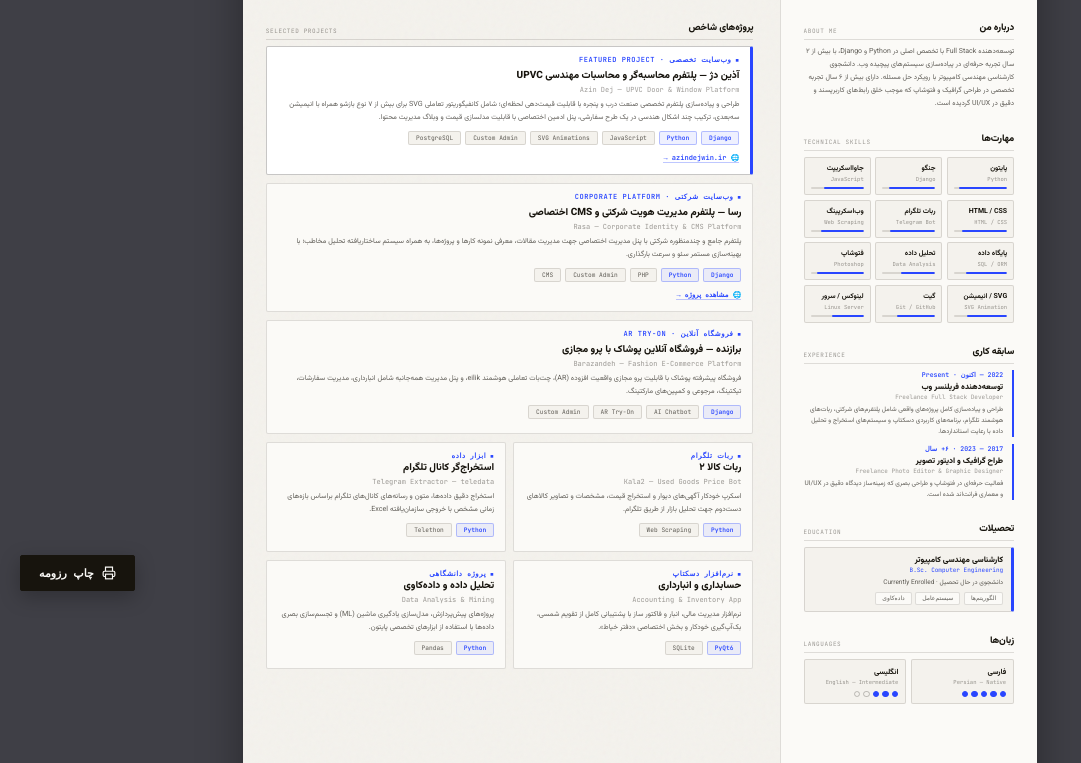
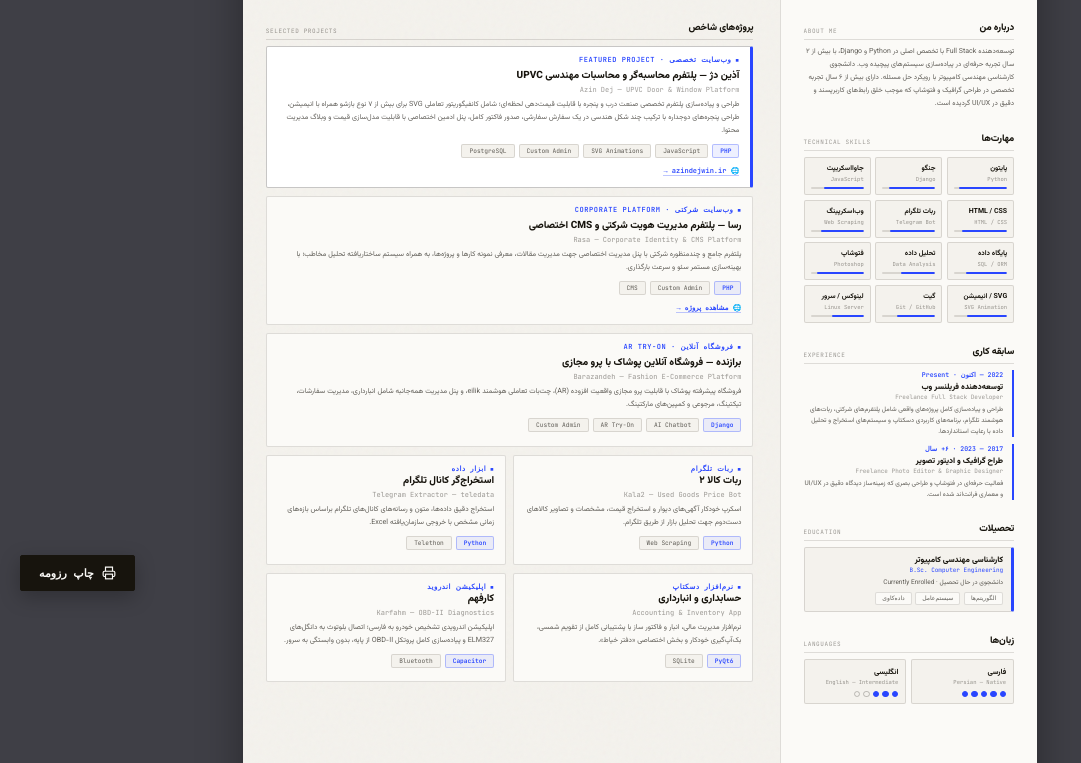
Before and after one commit to mohmmadjavad/resume, a plain HTML site: page print.html in a window 1280 px wide. Shown: the part 189-952 px from the top of the page, without its empty margins (0-1081 px from the left). Drawn offline with Linux system fonts and the light colour scheme.

Commit message:
Update print.html

```diff
--- a/print.html
+++ b/print.html
@@ -532,9 +532,9 @@
           </div>
           <div class="pc-title-fa">آذین دژ — پلتفرم محاسبه‌گر و محاسبات مهندسی UPVC</div>
           <div class="pc-title-en">Azin Dej — UPVC Door & Window Platform</div>
-          <div class="pc-desc">طراحی و پیاده‌سازی پلتفرم تخصصی صنعت درب و پنجره با قابلیت قیمت‌دهی لحظه‌ای؛ شامل کانفیگوریتور تعاملی SVG برای بیش از ۷ نوع بازشو همراه با انیمیشن سه‌بعدی، ترکیب چند اشکال هندسی در یک طرح سفارشی، پنل ادمین اختصاصی با قابلیت مدلسازی قیمت و وبلاگ مدیریت محتوا.</div>
+          <div class="pc-desc">طراحی و پیاده‌سازی پلتفرم تخصصی صنعت درب و پنجره با قابلیت قیمت‌دهی لحظه‌ای؛ شامل کانفیگوریتور تعاملی SVG برای بیش از ۷ نوع بازشو همراه با انیمیشن، طراحی پنجره‌های دوجداره با ترکیب چند شکل هندسی در یک سفارش سفارشی، صدور فاکتور کامل، پنل ادمین اختصاصی با قابلیت مدل‌سازی قیمت و وبلاگ مدیریت محتوا.</div>
           <div class="pc-tech">
-            <span class="ptag accent">Django</span><span class="ptag accent">Python</span>
+            <span class="ptag accent">PHP</span>
             <span class="ptag">JavaScript</span><span class="ptag">SVG Animations</span>
             <span class="ptag">Custom Admin</span><span class="ptag">PostgreSQL</span>
           </div>
@@ -550,8 +550,7 @@
           <div class="pc-title-en">Rasa — Corporate Identity & CMS Platform</div>
           <div class="pc-desc">پلتفرم جامع و چندمنظوره شرکتی با پنل مدیریت اختصاصی جهت مدیریت مقالات، معرفی نمونه کارها و پروژه‌ها، به همراه سیستم ساختاریافته تحلیل مخاطب؛ با بهینه‌سازی مستمر سئو و سرعت بارگذاری.</div>
           <div class="pc-tech">
-            <span class="ptag accent">Django</span><span class="ptag accent">Python</span>
-            <span class="ptag">PHP</span><span class="ptag">Custom Admin</span><span class="ptag">CMS</span>
+            <span class="ptag accent">PHP</span><span class="ptag">Custom Admin</span><span class="ptag">CMS</span>
           </div>
           <a class="pc-link" href="https://mohmmadjavad.github.io/rasa/index.html" target="_blank">🌐 مشاهده پروژه →</a>
         </div>
@@ -588,7 +587,7 @@
           </div>
         </div>
 
-        <!-- دو کارت کنار هم: حسابداری + داده‌کاوی -->
+        <!-- دو کارت کنار هم: حسابداری + کارفهم -->
         <div style="display:grid;grid-template-columns:1fr 1fr;gap:7px;">
           <div class="pc">
             <div class="pc-tag">نرم‌افزار دسکتاپ</div>
@@ -598,11 +597,11 @@
             <div class="pc-tech"><span class="ptag accent">PyQt6</span><span class="ptag">SQLite</span></div>
           </div>
           <div class="pc">
-            <div class="pc-tag">پروژه دانشگاهی</div>
-            <div class="pc-title-fa">تحلیل داده و داده‌کاوی</div>
-            <div class="pc-title-en">Data Analysis & Mining</div>
-            <div class="pc-desc">پروژه‌های پیش‌پردازش، مدل‌سازی یادگیری ماشین (ML) و تجسم‌سازی بصری داده‌ها با استفاده از ابزارهای تخصصی پایتون.</div>
-            <div class="pc-tech"><span class="ptag accent">Python</span><span class="ptag">Pandas</span></div>
+            <div class="pc-tag">اپلیکیشن اندروید</div>
+            <div class="pc-title-fa">کارفهم</div>
+            <div class="pc-title-en">Karfahm — OBD-II Diagnostics</div>
+            <div class="pc-desc">اپلیکیشن اندرویدی تشخیص خودرو به فارسی؛ اتصال بلوتوث به دانگل‌های ELM327 و پیاده‌سازی کامل پروتکل OBD-II از پایه، بدون وابستگی به سرور.</div>
+            <div class="pc-tech"><span class="ptag accent">Capacitor</span><span class="ptag">Bluetooth</span></div>
           </div>
         </div>
 
```
